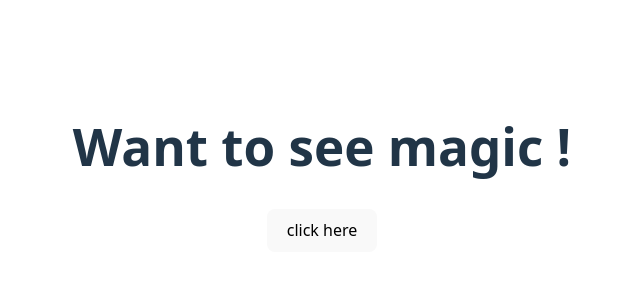
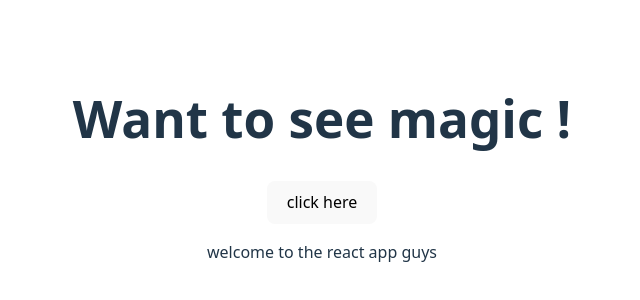
Before and after one commit to AsmitaDahule/React, a React (Vite) app in the folder basic-react-app/: page / in a window 1280 px wide. Shown: the part 232-532 px from the top of the page, without its empty margins (318-958 px from the left). Built offline with nearby package versions, Linux system fonts and the light colour scheme.

Commit message:
add para

```diff
--- a/basic-react-app/src/App.jsx
+++ b/basic-react-app/src/App.jsx
@@ -5,6 +5,7 @@ function App() {
    <div>
      <h1>Want to see magic !</h1>
      <button>click here</button>
+     <p>welcome to the react app guys</p>
    </div>
   )
 }
```
